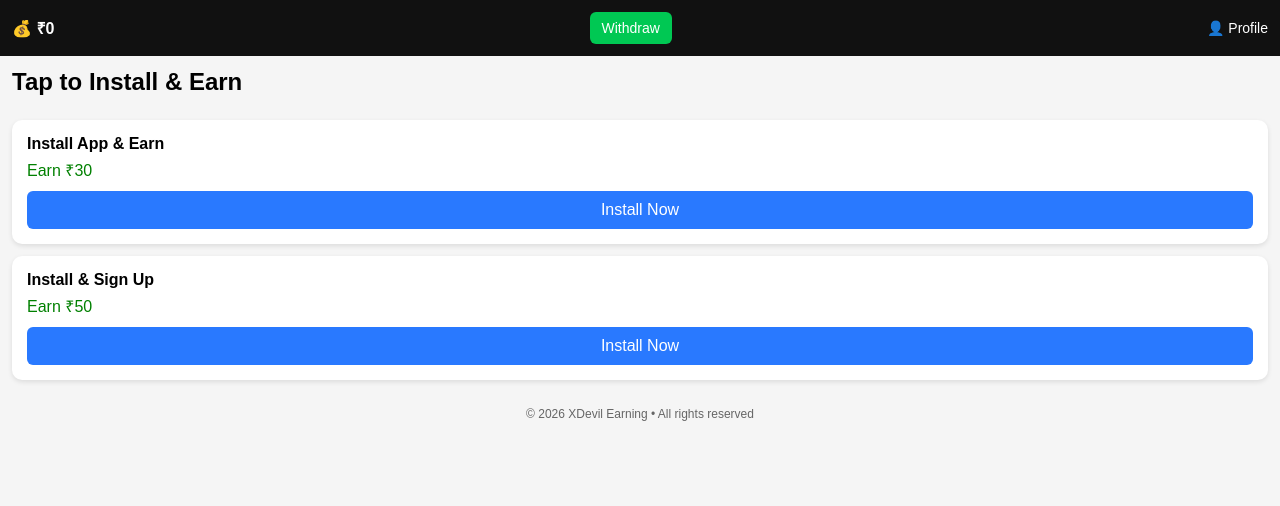
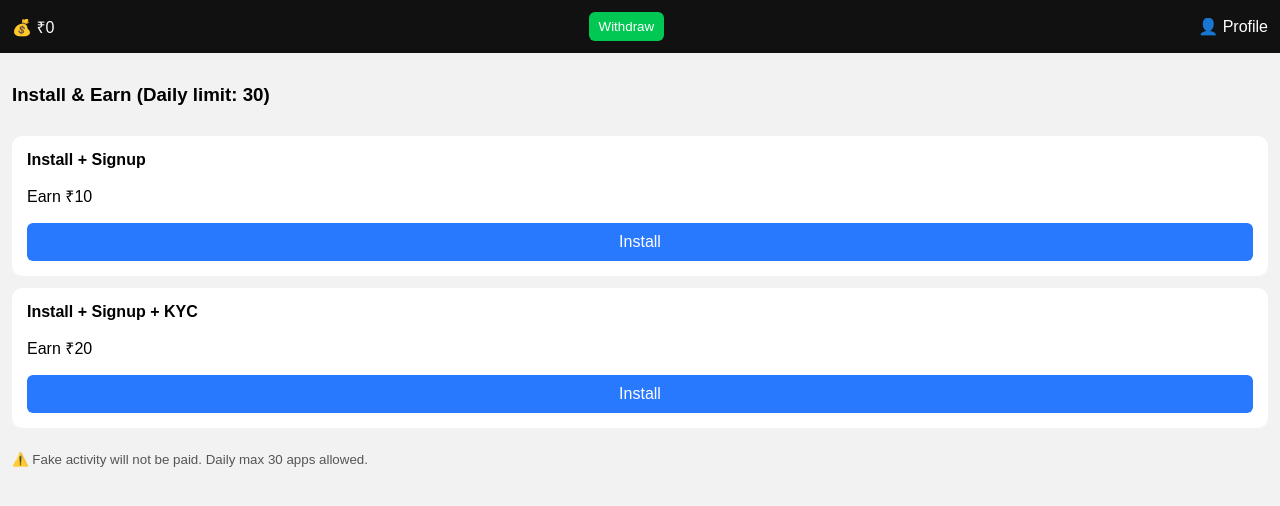
Before and after one commit to munnaff999/XDEVILEARNING2, a plain HTML site: page index.html in a window 1280 px wide. Drawn offline with Linux system fonts and the light colour scheme.

Commit message:
Refactor HTML structure and styles

```diff
--- a/index.html
+++ b/index.html
@@ -2,129 +2,98 @@
 <html lang="en">
 <head>
 <meta charset="UTF-8">
-  <title>XDevil Earning – Install & Earn</title>
+<title>XDevil Earning</title>
 <meta name="viewport" content="width=device-width, initial-scale=1">
 
-  <!-- ✅ MYLEAD VERIFICATION (DON'T REMOVE) -->
+<!-- MYLEAD VERIFIED -->
 <meta name="mylead-verification" content="076c59a76e141e4caad47f89c494b3ce">
 
 <style>
-    body {
-      margin: 0;
-      font-family: Arial, sans-serif;
-      background: #f5f5f5;
+body{margin:0;font-family:Arial;background:#f2f2f2}
+.topbar{
+  background:#111;color:#fff;
+  display:flex;justify-content:space-between;
+  align-items:center;padding:12px
 }
-    .topbar {
-      display: flex;
-      justify-content: space-between;
-      align-items: center;
-      background: #111;
-      color: #fff;
-      padding: 12px;
+.withdraw{background:#00c853;border:none;color:#fff;padding:7px 10px;border-radius:6px}
+.offer{
+  background:#fff;margin:12px;
+  padding:15px;border-radius:10px
 }
-    .balance {
-      font-size: 16px;
-      font-weight: bold;
+.install{
+  background:#2979ff;color:#fff;
+  text-decoration:none;
+  padding:10px;border-radius:6px;
+  display:block;text-align:center
 }
-    .withdraw {
-      background: #00c853;
-      color: #fff;
-      border: none;
-      padding: 8px 12px;
-      border-radius: 6px;
-      font-size: 14px;
-    }
-    .profile {
-      font-size: 14px;
-    }
-    h2 {
-      padding: 12px;
-      margin: 0;
-    }
-    .offer {
-      background: #fff;
-      margin: 12px;
-      padding: 15px;
-      border-radius: 10px;
-      box-shadow: 0 2px 5px rgba(0,0,0,0.1);
-    }
-    .offer-title {
-      font-size: 16px;
-      font-weight: bold;
-    }
-    .offer-earn {
-      color: green;
-      margin: 6px 0;
-    }
-    .install-btn {
-      display: block;
-      text-align: center;
-      background: #2979ff;
-      color: #fff;
-      padding: 10px;
-      border-radius: 6px;
-      text-decoration: none;
-      margin-top: 10px;
-    }
-    .footer {
-      text-align: center;
-      font-size: 12px;
-      color: #666;
-      padding: 15px;
-    }
+small{color:#555}
 </style>
 </head>
 
 <body>
 
-  <!-- 🔝 TOP BAR -->
+<!-- TOP -->
 <div class="topbar">
-    <div class="balance">💰 ₹<span id="balance">0</span></div>
+  <div>💰 ₹<span id="balance">0</span></div>
   <button class="withdraw" onclick="withdraw()">Withdraw</button>
-    <div class="profile">👤 Profile</div>
+  <div>👤 Profile</div>
 </div>
 
-  <!-- 📲 OFFERS -->
-  <h2>Tap to Install & Earn</h2>
+<h3 style="padding:12px">Install & Earn (Daily limit: 30)</h3>
 
 <!-- OFFER 1 -->
 <div class="offer">
-    <div class="offer-title">Install App & Earn</div>
-    <div class="offer-earn">Earn ₹30</div>
-    <a class="install-btn"
-       href="#"
-       onclick="installOffer('https://track.mylead.global/click/XXXXXX')">
-       Install Now
-    </a>
+  <b>Install + Signup</b>
+  <p>Earn ₹10</p>
+  <a class="install" onclick="openOffer(10,'LINK1')" href="#">Install</a>
 </div>
 
 <!-- OFFER 2 -->
 <div class="offer">
-    <div class="offer-title">Install & Sign Up</div>
-    <div class="offer-earn">Earn ₹50</div>
-    <a class="install-btn"
-       href="#"
-       onclick="installOffer('https://track.mylead.global/click/YYYYYY')">
-       Install Now
-    </a>
+  <b>Install + Signup + KYC</b>
+  <p>Earn ₹20</p>
+  <a class="install" onclick="openOffer(20,'LINK2')" href="#">Install</a>
 </div>
 
-  <div class="footer">
-    © 2026 XDevil Earning • All rights reserved
-  </div>
+<small style="padding:12px;display:block">
+⚠️ Fake activity will not be paid. Daily max 30 apps allowed.
+</small>
 
-  <!-- 🔧 SCRIPT -->
 <script>
-    // DEMO BALANCE (REAL EARNING CPA SE AAYEGA)
-    let balance = 0;
+let balance = localStorage.getItem("balance") || 0;
+let installs = localStorage.getItem("installs") || 0;
+let dateSaved = localStorage.getItem("date");
 
-    function installOffer(link) {
-      alert("Redirecting to install offer...");
-      window.location.href = link;
+let today = new Date().toDateString();
+
+// reset daily
+if(dateSaved !== today){
+  installs = 0;
+  localStorage.setItem("installs",0);
+  localStorage.setItem("date",today);
 }
 
-    function withdraw() {
-      alert("Minimum withdraw ₹200\nWithdraw request sent (manual approval)");
+document.getElementById("balance").innerText = balance;
+
+function openOffer(amount, link){
+  if(installs >= 30){
+    alert("Daily limit reached (30 apps)");
+    return;
+  }
+
+  installs++;
+  localStorage.setItem("installs", installs);
+
+  // only display balance (real earning mylead se)
+  balance = parseInt(balance) + amount;
+  localStorage.setItem("balance", balance);
+  document.getElementById("balance").innerText = balance;
+
+  window.location.href = link; // MYLEAD OFFER LINK
+}
+
+function withdraw(){
+  alert("Minimum withdraw ₹300\nRequest will be reviewed manually.");
 }
 </script>
 
```
Lines whose indentation alone changed are shown as unchanged.
